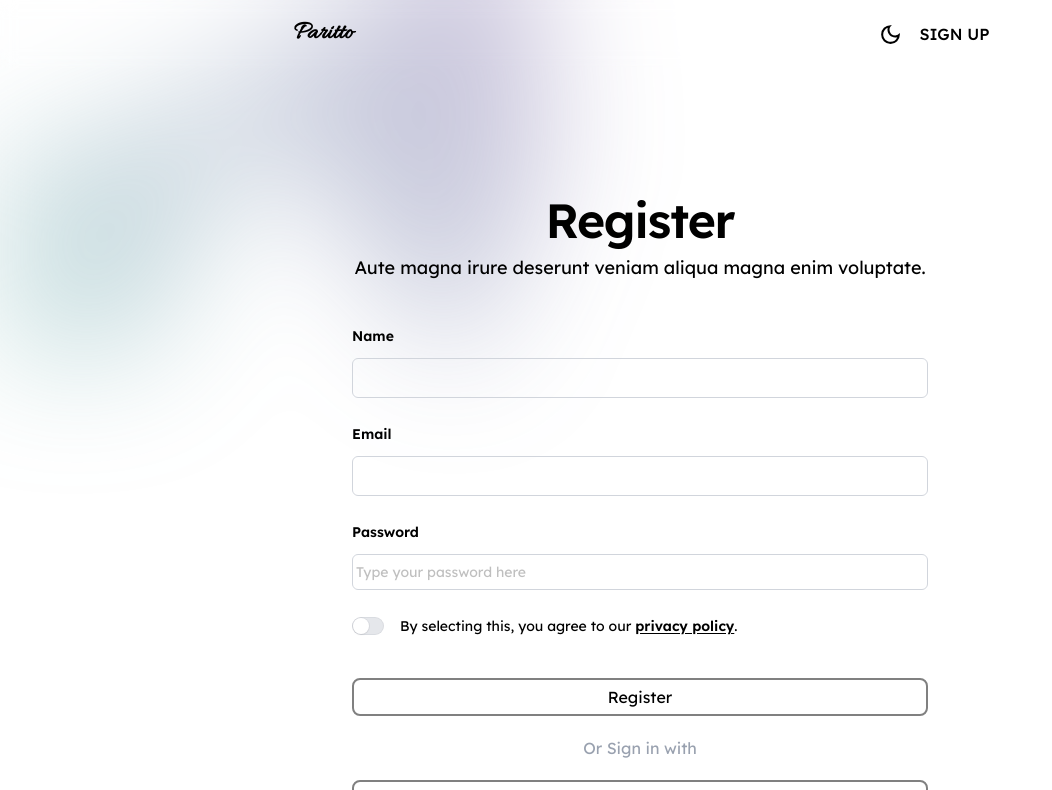
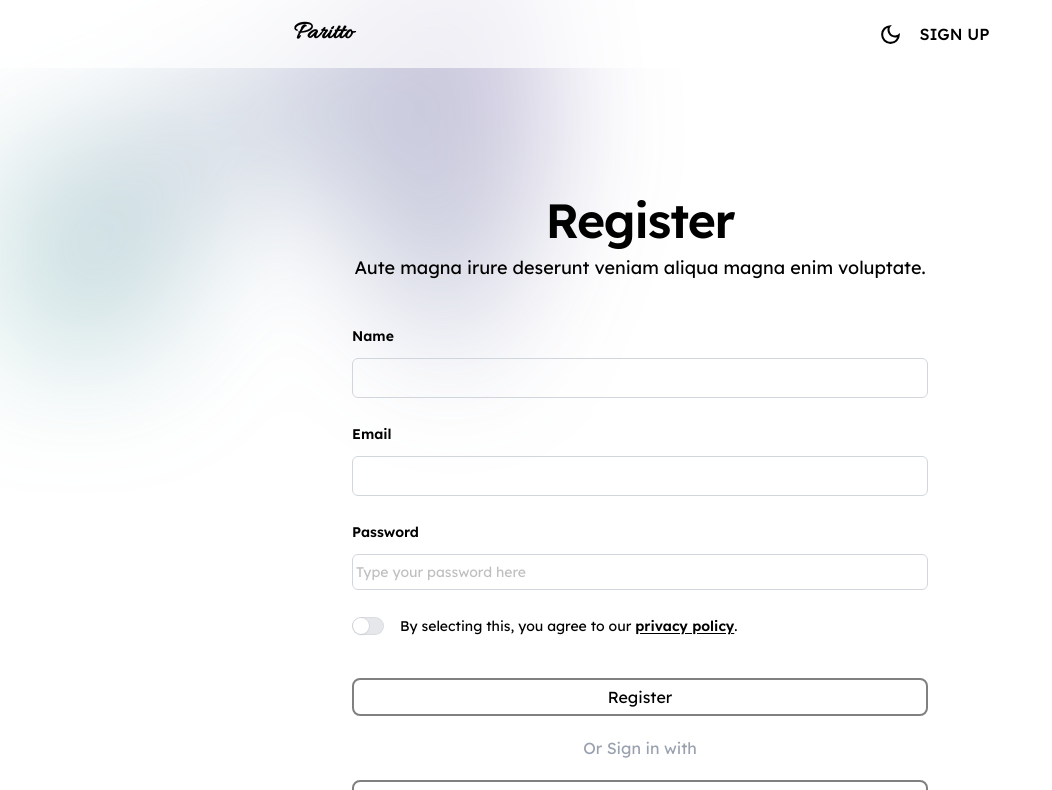
Before and after one commit to Habibullah-KH/Parrito-EDT, a Next.js app: page /Register in a window 1280 px wide. Shown: the top 790 px of the page, without its empty margins (0-1052 px from the left). Built offline with nearby package versions, Linux system fonts and the light colour scheme; no server answers.

Commit message:
fix design issue

```diff
--- a/src/app/components/Dropdown/Dropdown.jsx
+++ b/src/app/components/Dropdown/Dropdown.jsx
@@ -11,7 +11,7 @@ export default function Dropdown({ onClose }) {
   };
 
   return (
-    <div className="flex flex-col gap-5 justify-between p-2 rounded-xl backdrop-blur">
+    <div className="flex flex-col gap-5 justify-between p-2 rounded-xl">
       <ul>
         <li>
           <Link href="#footer" onClick={handleClose}>
--- a/src/app/components/NavBar/NavBar.jsx
+++ b/src/app/components/NavBar/NavBar.jsx
@@ -12,15 +12,19 @@ import { useSession } from 'next-auth/react';
 
 export default function NavBar(){
     const {data : session, status} = useSession();
-    const {swapTheme} = useTheme();
+    const {swapTheme, darkMode} = useTheme();
 
     const [navDrop, setNavDrop] = useState(false);
     const handleDropdown = () => {
         setNavDrop(!navDrop);
     };
+
+
 return(
     <>
-    <div className='p-3 sticky top-0 backdrop-blur z-50'>
+    <div className={`
+    ${darkMode === 'enabled' ? "dropdown_black" : "dropdown_white" }
+    p-3 sticky top-0 z-50 `}>
 
     <div
     className='flex justify-center items-center md:justify-around max-w-[95%] mx-auto'>
@@ -56,7 +60,8 @@ return(
     </div>
 
     {/* Dropdown Swap */}
-    <div className={`dropdown_container backdrop-blur-2xl
+    <div className={`dropdown_container duration-1000
+    ${darkMode === 'enabled' ? "dropdown_black" : "dropdown_white" }
   ${navDrop ? 'top-[50px]' : '-top-[590px]'}`}>
   <Dropdown onClose={() => setNavDrop(false)} />
 </div>
--- a/src/app/components/NavBar/navbar.css
+++ b/src/app/components/NavBar/navbar.css
@@ -9,7 +9,7 @@
     right: -20px;
     padding: 1rem;
     width: 13rem;
-    border-radius: 0 0 0 10px;
+    border-radius:10px;
 }
 
 /* control dropdown lists*/
@@ -17,3 +17,11 @@
     display: grid;
     gap: 5px;
 }
+
+.dropdown_white{
+    background-color: rgba(255, 255, 255, 0.688);
+}
+
+.dropdown_black{
+    background-color: #0f172ad1;
+}
```
